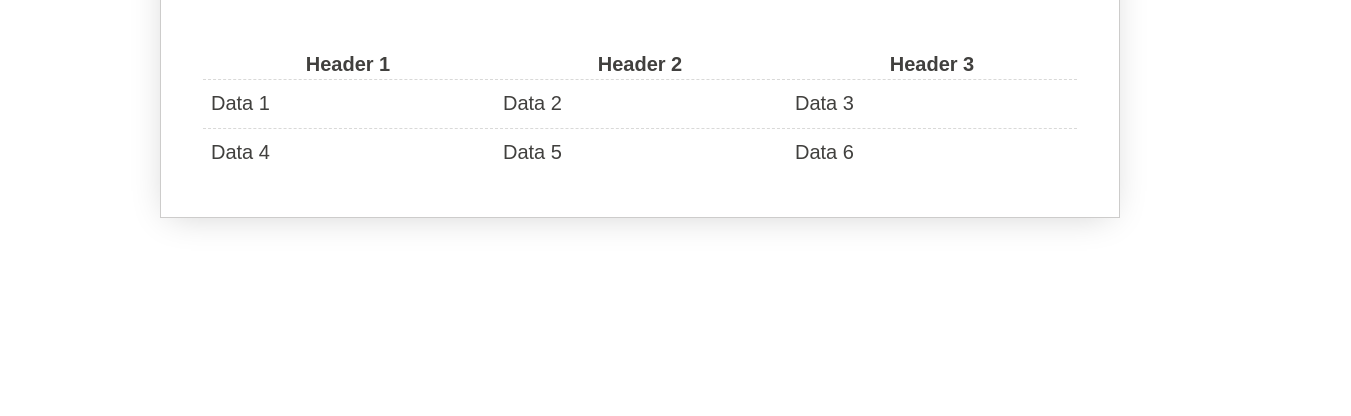
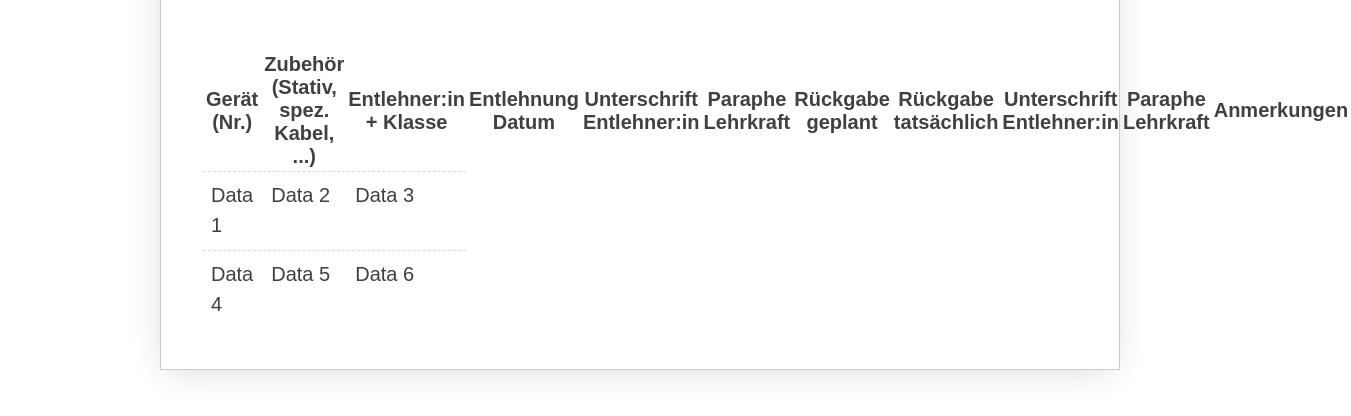
Before and after one commit to ManuelPuchner/entlehnliste_ITP_2324, a plain HTML site: page client/index.html in a window 1280 px wide. Shown: the part 190-606 px from the top of the page, 1351 px wide, since content can reach past the window. Drawn offline with Linux system fonts and the light colour scheme; a web font is replaced by a local one.

Commit message:
feat: added table headers  #15

```diff
--- a/client/index.html
+++ b/client/index.html
@@ -15,9 +15,17 @@
       <h1>Entlehnliste</h1>
       <table>
         <tr>
-            <th>Header 1</th>
-            <th>Header 2</th>
-            <th>Header 3</th>
+            <th>Ger&auml;t (Nr.)</th>
+            <th>Zubeh&ouml;r (Stativ, spez. Kabel, ...)</th>
+            <th>Entlehner:in + Klasse</th>
+            <th>Entlehnung Datum</th>
+            <th>Unterschrift Entlehner:in</th>
+            <th>Paraphe Lehrkraft</th>
+            <th>R&uuml;ckgabe geplant</th>
+            <th>R&uuml;ckgabe tats&auml;chlich</th>
+            <th>Unterschrift Entlehner:in</th>
+            <th>Paraphe Lehrkraft</th>
+            <th>Anmerkungen</th>
         </tr>
         <tr>
             <td>Data 1</td>
```
